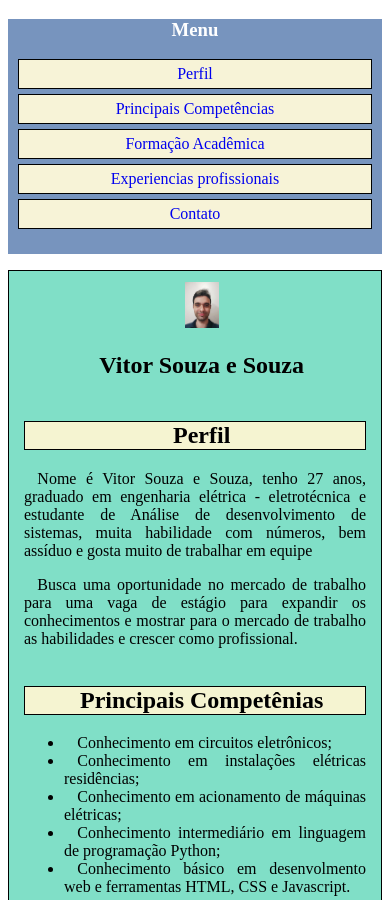
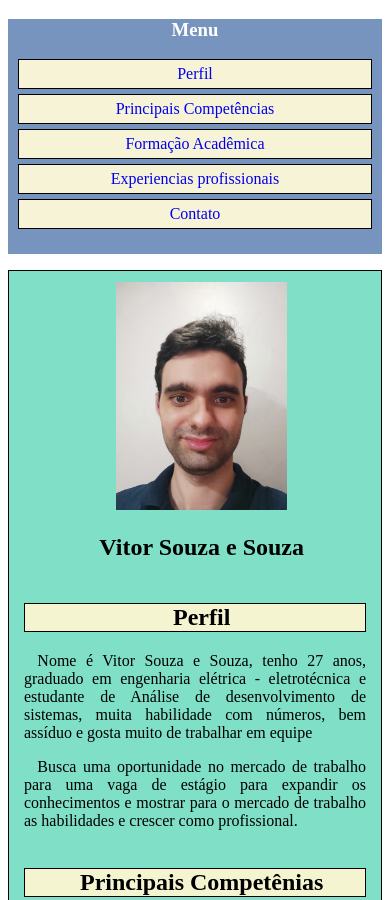
Before and after one commit to VitorSouzaESouza/Curr-culo, a plain HTML site: page index.html in a window 390 px wide. Shown: the top 900 px of the page. Drawn offline with Linux system fonts and the light colour scheme.

Commit message:
Add files via upload

```diff
--- a/estilos/estilo.css
+++ b/estilos/estilo.css
@@ -76,7 +76,7 @@ a{
     margin-left: 10px;
 }
 
-@media screen and (max-width: 1080px){
+@media screen and (max-width: 800px){
     main{
         padding: 10px;
     }
@@ -94,6 +94,10 @@ a{
         margin: 5px 10px;
     }
 
+    #minhaFoto{
+        width: 50%;
+    }
+
     #ulContato{
         padding: 10px 0px;
     }
```
